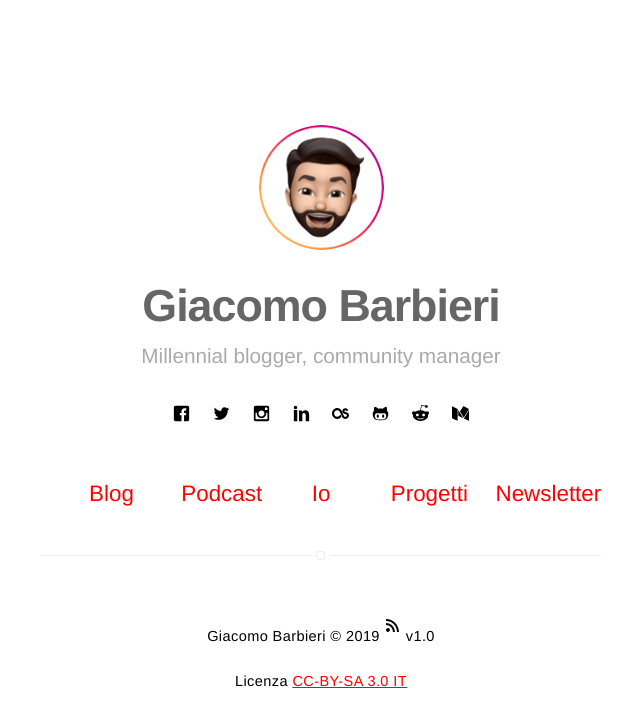
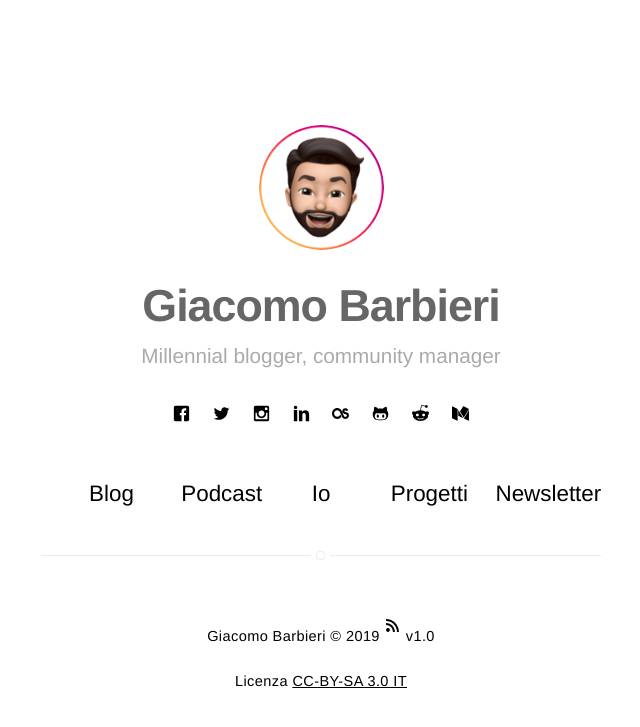
Before and after one commit to iJaack/Jaack, a Jekyll site: the page built from index.md, in a window 1280 px wide. Shown: the top 727 px of the page, without its empty margins (319-959 px from the left). Built offline with Jekyll 4.4.1, drawn with Linux system fonts in a browser that asks for light colours.

Commit message:
Tutte le scritte in bianco: per ora la dark mode va bene così

```diff
--- a/_sass/base/general.sass
+++ b/_sass/base/general.sass
@@ -21,12 +21,12 @@
 @media (prefers-color-scheme: light)
 	a,
 	a:link
-		color: red
+		color: black
 
 @media (prefers-color-scheme: dark)
 	a,
 	a:link
-		color: $white
+		color: white
 
 	a:visited,
 	a:focus,
@@ -39,14 +39,14 @@
 	a:focus,
 	a:hover,
 	a:active
-		color: yellow
+		color: $delta
 
 @media (prefers-color-scheme: dark)
 	a:visited,
 	a:focus,
 	a:hover,
 	a:active
-		color: red
+		color: $white
 
 h1, h2, h3, h4
 	font-family: $fontSans
@@ -76,7 +76,7 @@
 	font-size: 2rem
 
 a
-	color: $delta
+	color: $black
 	text-decoration: underline
 
 @media (prefers-color-scheme: light)
```
Also changed, not shown: _sass/base/dark.sass (deleted), _sass/base/light.sass (deleted).
